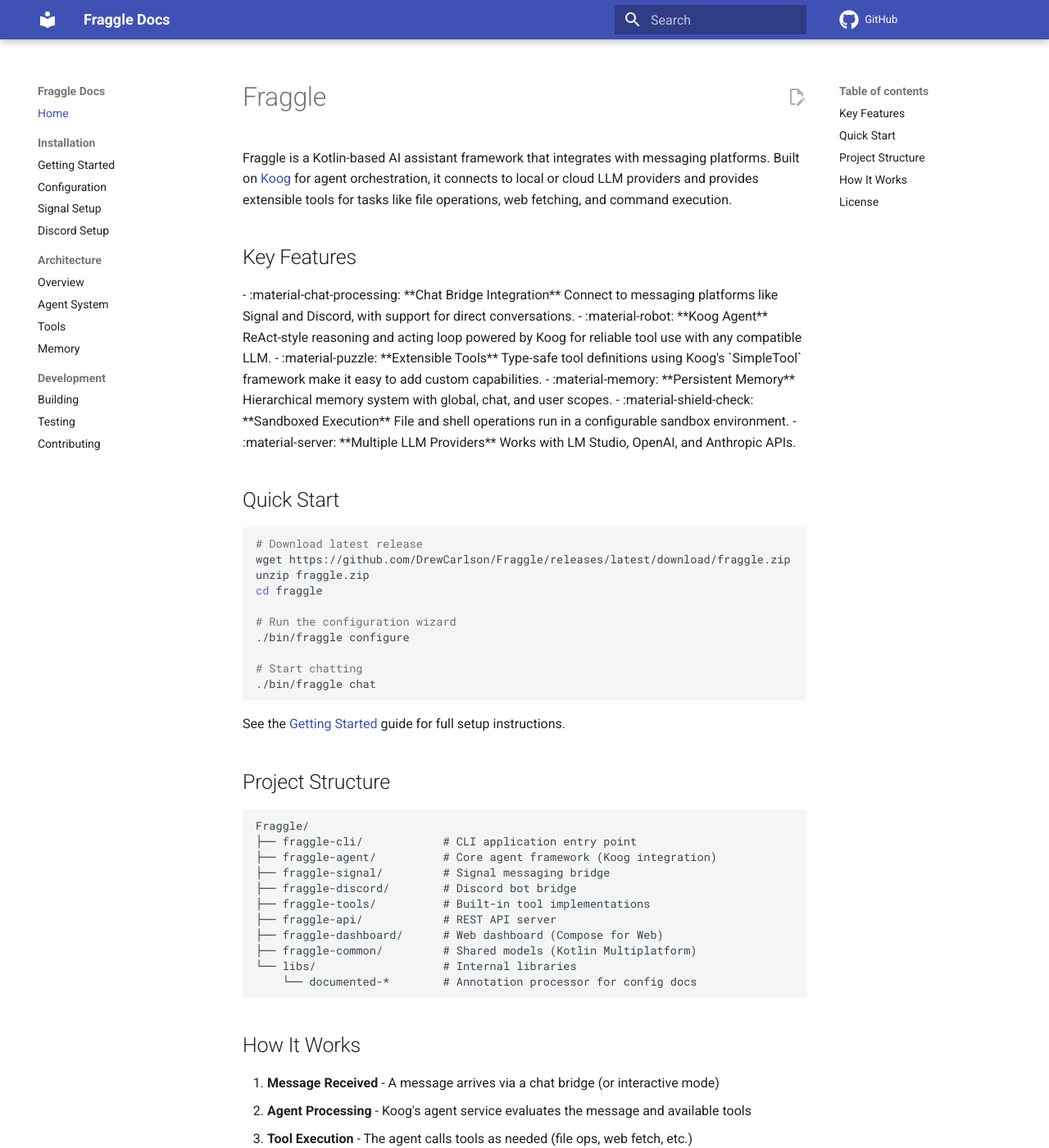
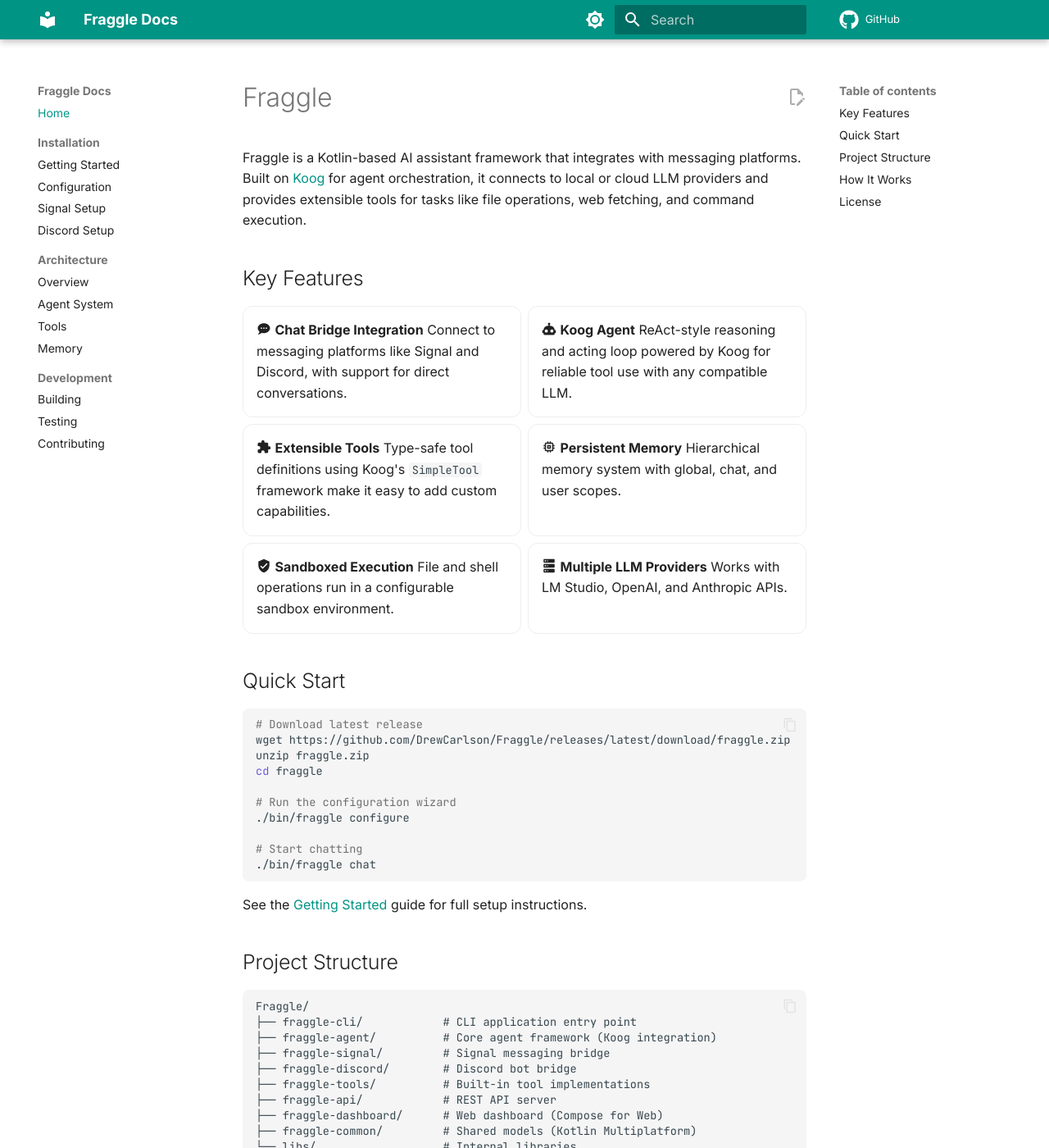
Before and after one commit to DrewCarlson/Fraggle, an MkDocs documentation site: the page built from docs/index.md, in a window 1280 px wide and 1400 px high. Shown: the whole window at 82% size. Built offline with MkDocs 1.6.1 and Material for MkDocs 9.7.7, drawn with Linux system fonts in a browser that asks for light colours; comment, search, counter and statistics services are not loaded; the version menu is left out.

Commit message:
Fix grid cards layout and improve docs theme
- Add missing attr_list and md_in_html markdown extensions for grid cards
- Add teal color palette with dark mode, custom fonts, and card hover effects

```diff
--- a/docs/stylesheets/extra.css
+++ b/docs/stylesheets/extra.css
@@ -0,0 +1,65 @@
+/* Grid cards */
+.md-typeset .grid.cards > ul > li,
+.md-typeset .grid.cards > ol > li,
+.md-typeset .grid > .card {
+  border-radius: 12px;
+  border: 1px solid var(--md-default-fg-color--lightest);
+  transition: box-shadow 0.2s ease, transform 0.2s ease;
+}
+
+.md-typeset .grid.cards > ul > li:hover,
+.md-typeset .grid.cards > ol > li:hover,
+.md-typeset .grid > .card:hover {
+  box-shadow: 0 4px 20px rgba(0, 0, 0, 0.08);
+  transform: translateY(-2px);
+}
+
+[data-md-color-scheme="slate"] .md-typeset .grid.cards > ul > li:hover,
+[data-md-color-scheme="slate"] .md-typeset .grid.cards > ol > li:hover {
+  box-shadow: 0 4px 20px rgba(0, 0, 0, 0.3);
+}
+
+/* Admonitions */
+.md-typeset .admonition,
+.md-typeset details {
+  border-radius: 8px;
+}
+
+/* Code blocks */
+.md-typeset pre > code {
+  border-radius: 8px;
+}
+
+.md-typeset code {
+  border-radius: 4px;
+}
+
+/* Header */
+.md-header {
+  backdrop-filter: blur(8px);
+}
+
+/* Navigation tabs */
+.md-tabs {
+  border-bottom: 1px solid var(--md-default-fg-color--lightest);
+}
+
+/* Content area breathing room */
+.md-content {
+  max-width: 960px;
+  margin: 0 auto;
+}
+
+/* Smooth scrolling */
+html {
+  scroll-behavior: smooth;
+}
+
+/* Footer social links */
+.md-social__link svg {
+  transition: transform 0.2s ease;
+}
+
+.md-social__link:hover svg {
+  transform: scale(1.15);
+}
--- a/mkdocs.yml
+++ b/mkdocs.yml
@@ -11,15 +11,42 @@
   name: material
   icon:
     repo: fontawesome/brands/github
+  palette:
+    - media: "(prefers-color-scheme: light)"
+      scheme: default
+      primary: teal
+      accent: cyan
+      toggle:
+        icon: material/brightness-7
+        name: Switch to dark mode
+    - media: "(prefers-color-scheme: dark)"
+      scheme: slate
+      primary: teal
+      accent: cyan
+      toggle:
+        icon: material/brightness-4
+        name: Switch to light mode
+  font:
+    text: Inter
+    code: JetBrains Mono
   features:
     - content.action.edit
+    - content.code.copy
+    - navigation.instant
+    - navigation.instant.progress
     - navigation.sections
     - navigation.expand
+    - navigation.top
+    - search.highlight
+    - search.suggest
+    - toc.follow
 
 extra_css:
   - stylesheets/extra.css
 
 markdown_extensions:
+  - attr_list
+  - md_in_html
   - admonition
   - pymdownx.details
   - pymdownx.highlight:
```
